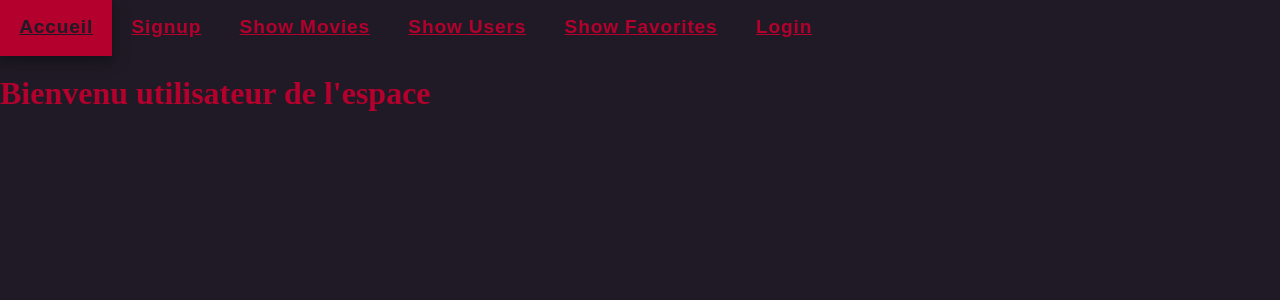
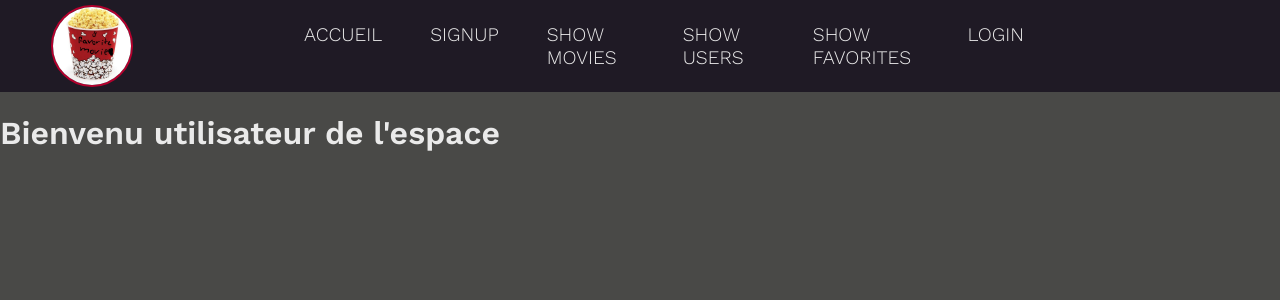
Before and after one commit to lachancechristophe/FilmsFavoris, a PHP site: page / in a window 1280 px wide. Shown: the top 300 px of the page. Run offline with PHP 8.4, Linux system fonts and the light colour scheme.

Commit message:
commit de sauce qui fix a rien subscribe to chris

```diff
--- a/class/view/Index.class.php
+++ b/class/view/Index.class.php
@@ -12,7 +12,8 @@
 
 
             $this->doc .= parent::topNav();
-            $this->doc .='<h1>Bienvenu utilisateur '.$this->user.'</h1>';
+
+            $this->doc .='<div><h1>Bienvenu utilisateur '.$this->user.'</h1></div>';
 
             $this->doc .= parent::endBal("body");
             $this->doc .= parent::endBal("html");
--- a/class/view/lib/Page.class.php
+++ b/class/view/lib/Page.class.php
@@ -10,6 +10,7 @@ class Page
     public function initHTML($titre, $css)
     {
         $this->logoutcheck();
+
         $retStr = "<!DOCTYPE html>\n";
         $retStr .= "<html lang='fr'>\n";
         $retStr .= "<head>\n";
@@ -27,12 +28,17 @@ class Page
     public function topNav()
     {
         $topNav = '';
-        $topNav .= '<ul class="topNav">';
+        $topNav .= '<div class="topNav">';
+        $topNav .='<img class="logo"src="style/img/logo.jpg" alt="logo" height="82" width="82">
+        <input type="checkbox" id="nav-toggle" class="nav-toggle">
+        <nav>';
+        $topNav .= '<ul>';
         $topNav .= '<li><a href="index.php">Accueil</a></li>';
         $topNav .= '<li><a href="signup.php">Signup</a></li>';
         $topNav .= '<li><a href="show_movies.php">Show Movies</a></li>';
         $topNav .= '<li><a href="show_users.php">Show Users</a></li>';
         $topNav .= '<li><a href="show_favorites.php">Show Favorites</a></li>';
+
         if(isset($_SESSION['user_id']))
         {
             $topNav .= '<li><form class="logout" method="POST">
@@ -45,7 +51,8 @@ class Page
             $topNav .= '<li><a href="login.php">Login</a></li>';
 
         }
-        $topNav .= '</ul>';
+        $topNav .= '</ul></nav>';
+        $topNav .= '</div>';
         return $topNav;
     }
     public function logoutCheck()
--- a/style/style.css
+++ b/style/style.css
@@ -1,12 +1,12 @@
 body {
 
-    background-color: #1f1a25;
-    color:#b3002d;
+    background-color: #494947;
+    color:#EAEAEA;
     margin: 0;
     padding: 0;
     min-width: 980px;
 
 }
 table {
-  border: 1px solid  #cc0000;
+  border: 1px solid  #EAEAEA;
 }
--- a/style/topNav.css
+++ b/style/topNav.css
@@ -1,47 +1,204 @@
+@import url('https://fonts.googleapis.com/css?family=Work+Sans:300,600');
+
+:root {
+  --background: #1f1a25;
+}
+
+*, *::before, *::after {
+  box-sizing: border-box;
+}
 
 body {
+	margin: 0;
+	background: #222;
+	font-family: 'Work Sans', sans-serif;
+	font-weight: 400;
+}
 
-    background-color: #1f1a25;
-    color:#b3002d;
-    margin: 0;
-    padding: 0;
+.content {
+  height: 200vh;
+  background-image: url(//unsplash.it/1000/1000);
+  background-color: #1f1a25;
+  background-blend-mode: multiply;
+  background-size: cover;
+  display: grid;
+  place-items: center;
+}
+
+/* navigation styles start here */
+
+.topNav {
+  background: var(--background);
+  text-align: center;
+  z-index: 999;
+  width: 100%;
+}
+
+/* changed this from the tutorial video to
+   allow it to gain focus, making it tabbable */
+.nav-toggle {
+  position: absolute !important;
+  top: -9999px !important;
+  left: -9999px !important;
+}
+
+.nav-toggle:focus ~ .nav-toggle-label {
+  outline: 3px solid rgba(rgb(255, 255, 255), .75);
+}
+
+.nav-toggle-label {
+  position: absolute;
+  top: 0;
+  left: 0;
+  margin-left: 1em;
+  height: 100%;
+  display: flex;
+  align-items: center;
+}
+
+.nav-toggle-label span,
+.nav-toggle-label span::before,
+.nav-toggle-label span::after {
+  display: block;
+  background: #EAEAEA;
+  height: 2px;
+  width: 2em;
+  border-radius: 2px;
+  position: relative;
+}
+
+.nav-toggle-label span::before,
+.nav-toggle-label span::after {
+  content: '';
+  position: absolute;
+}
+
+.nav-toggle-label span::before {
+  bottom: 7px;
+}
+
+.nav-toggle-label span::after {
+  top: 7px;
+}
+
+nav {
+  position: absolute;
+  text-align: left;
+  top: 100%;
+  left: 0;
+  background: var(--background);
+  width: 100%;
+  transform: scale(1, 0);
+  transform-origin: top;
+  transition: transform 400ms ease-in-out;
+}
+
+nav ul {
+  margin: 0;
+  padding: 0;
+  list-style: none;
+}
+
+nav li {
+  margin-bottom: 1em;
+  margin-left: 1em;
+}
+
+nav a {
+  color: #EAEAEA;
+  text-decoration: none;
+  font-size: 1.2rem;
+  text-transform: uppercase;
+  opacity: 0;
+  transition: opacity 150ms ease-in-out;
+}
+
+nav a:hover {
+  color: #b3002d;
+}
+
+.nav-toggle:checked ~ nav {
+  transform: scale(1,1);
+}
+
+.nav-toggle:checked ~ nav a {
+  opacity: 1;
+  transition: opacity 250ms ease-in-out 250ms;
+}
+.logo {
+  grid-column: 1 / 3;
+  -webkit-filter: saturate(1); filter: saturate(1);
+  border: 2px solid #b3002d;
+  border-radius: 50%;
+  margin:2%;
 
 
 }
+@media screen and (min-width: 1050px) {
+  .nav-toggle-label {
+    display: none;
+  }
 
-.topNav{
+  .topNav {
+    display: grid;
+    grid-template-columns: 1fr auto minmax(600px, 3fr) 1fr;
+  }
 
-    list-style: none;
+  .logo {
+    grid-column: 1 / 3;
+    margin-left:20%;
+  }
+
+  nav {
+    all: unset; /* this causes issues with Edge, since it's unsupported */
+
+    /* the following lines are not from my video, but add Edge support */
+    position: relative;
     text-align: left;
-   padding: 0;
-    margin:0;
+    transition: none;
+    transform: scale(1,1);
+    background: none;
+    top: initial;
+    left: initial;
+    /* end Edge support stuff */
 
+    grid-column: 3 / 4;
+    display: flex;
+    justify-content: flex-end;
+    align-items: center;
+  }
+
+  nav ul {
+    display: flex;
+  }
+
+  nav li {
+    margin-left: 3em;
+    margin-bottom: 0;
+  }
+
+  nav a {
+    opacity: 1;
+    position: relative;
+  }
+
+  nav a::before {
+    content: '';
+    display: block;
+    height: 5px;
+    background: #b3002d;
+    position: absolute;
+    bottom: -.75em;
+    left: 0;
+    right: 0;
+    transform: scale(0, 1);
+    transition: transform ease-in-out 250ms;
+  }
+
+  nav a:hover::before {
+    transform: scale(1,1);
+  }
+  h1{
+    display:block;
+  }
 }
-.topNav li{
-
-    display:inline-block;
-    padding: 1em 0em;
-
-}
-.topNav a {
-
-  border: none;
-  cursor: pointer;
-  line-height: 1.5;
-  font: 700 1.2rem 'Roboto Slab', sans-serif;
-  padding: 1em 1em;
-  letter-spacing: 0.05rem;
-  color:#b3002d;
-
-
-
-}
-
-
-
-.topNav a:hover {
-    transition: 0.5s;
-    box-shadow: 0 4px 8px 0 rgba(0, 0, 0, 0.2), 0 6px 20px 0 rgba(0, 0, 0, 0.19);
-    background:#b3002d;
-    color:#1f1a25;
-}
```
Also changed, not shown: style/img/alt_logo.jpg (added), style/img/logo.jpg (added).
